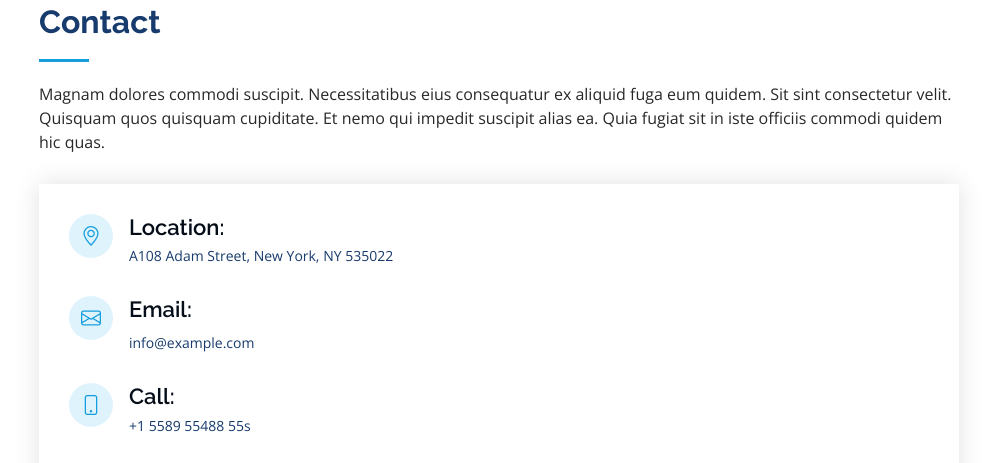
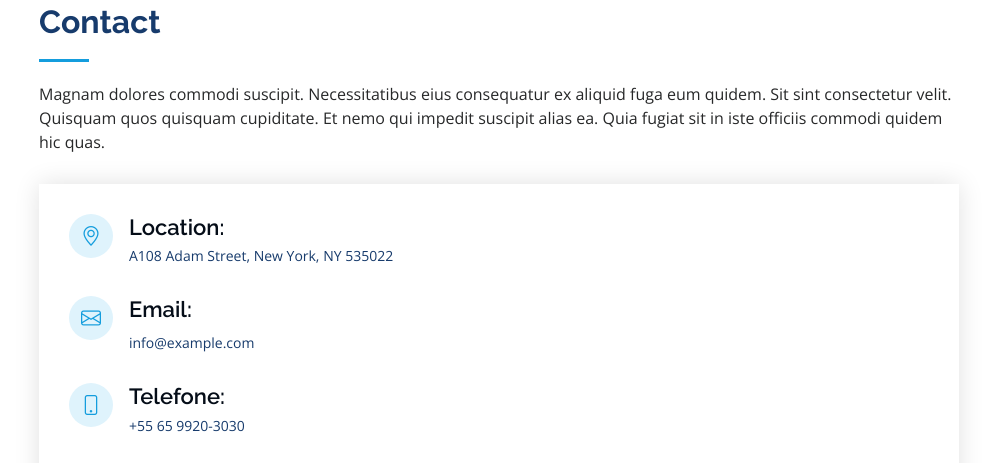
Before and after one commit to StfScript/portfolio3, a plain HTML site: page iPortfolio/index.html in a window 1280 px wide. Shown: the part 4517-4980 px from the top of the page, without its empty margins (291-1280 px from the left). Drawn offline with nearby package versions, Linux system fonts and the light colour scheme.

Commit message:
Correção de número de telefone

```diff
--- a/iPortfolio/index.html
+++ b/iPortfolio/index.html
@@ -427,8 +427,8 @@
 
               <div class="phone">
                 <i class="bi bi-phone"></i>
-                <h4>Call:</h4>
-                <p>+1 5589 55488 55s</p>
+                <h4>Telefone:</h4>
+                <p>+55 65 9920-3030</p>
               </div>
 
               <iframe src="https://www.google.com/maps/embed?pb=!1m14!1m8!1m3!1d12097.433213460943!2d-74.0062269!3d40.7101282!3m2!1i1024!2i768!4f13.1!3m3!1m2!1s0x0%3A0xb89d1fe6bc499443!2sDowntown+Conference+Center!5e0!3m2!1smk!2sbg!4v1539943755621" frameborder="0" style="border:0; width: 100%; height: 290px;" allowfullscreen></iframe>
```
